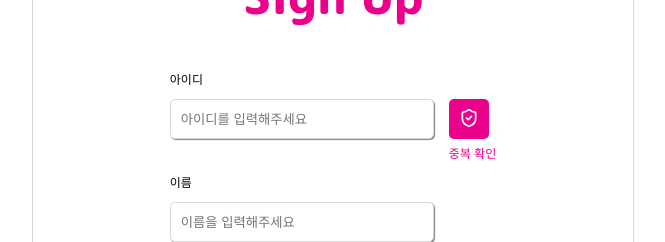
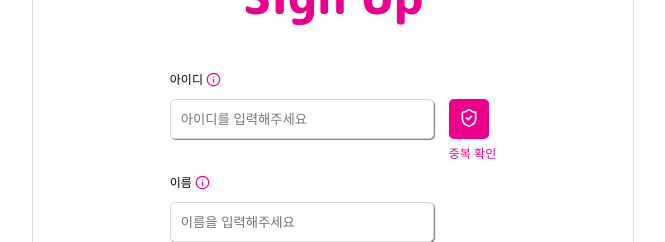
Before and after one commit to LG-compliment/LG-FrontEnd, a React (Create React App) app: page /sign-up in a window 1280 px wide. Shown: the part 244-486 px from the top of the page, without its empty margins (307-972 px from the left). Built offline with nearby package versions, Linux system fonts and the light colour scheme.

Commit message:
🚧 Fix : 아이디, 이름 유효성검사

```diff
--- a/src/Pages/Login/SignUp.jsx
+++ b/src/Pages/Login/SignUp.jsx
@@ -2,7 +2,7 @@ import React, { useEffect, useState } from 'react'
 import styled, { createGlobalStyle, css, keyframes } from 'styled-components';
 import Input from '../../ui/Input';
 import Button from '../../ui/Button';
-import { CircleArrowLeft, ShieldCheck } from 'lucide-react';
+import { CircleArrowLeft, ShieldCheck, Info } from 'lucide-react';
 import { checkId, signUp } from '../../api/api';
 
 
@@ -53,6 +53,9 @@ const SignUpForm = styled.div`
 const ItemTitle = styled.div`
     font-size: 12px;
     align-self: flex-start;
+    display: flex;
+    align-items: center;
+    position: relative; /* 추가 */
 `
 
 const SignUpButton = styled(Button)`
@@ -76,11 +79,11 @@ const BackIcon = styled(CircleArrowLeft)`
 `
 
 const CheckBtn = styled(({ isavailable, isChecked, ...rest }) => <Button {...rest} />)`
-  background-color: ${props => props.isavailable ? '#4CAF50' : props.isChecked ? '#FF4136' : '#EB008B'};
+  background-color: ${props => props.isChecked ? '#4CAF50' : props.isavailable ? '#FF4136' : '#EB008B'};
   width: 40px;
   height: 40px;
   &:hover {
-    background-color: ${props => props.isavailable ? '#4CAF50' : props.isChecked ? '#FF4136' : '#d10079'};
+    background-color: ${props => props.isChecked ? '#4CAF50' : props.isavailable ? '#FF4136' : '#d10079'};
   }
 
   &:active {
@@ -89,7 +92,7 @@ const CheckBtn = styled(({ isavailable, isChecked, ...rest }) => <Button {...res
 `;
 
 
-const ItemWrapper = styled.div`
+const ItemContainer = styled.div`
     display: flex;
     align-items: center;
 `
@@ -141,9 +144,7 @@ const CheckText = styled.span`
   font-size: 12px;
   cursor: pointer;
   margin-top: 5px;  // 버튼과 텍스트 사이의 간격
-  &:hover {
-    text-decoration: underline;
-  }
+
 `;
 
 const CheckWrapper = styled.div`
@@ -153,6 +154,42 @@ const CheckWrapper = styled.div`
   margin-left: 10px;  // 아이디 입력 필드와 버튼 사이의 간격
 `;
 
+const InfoIcon = styled(Info)`
+    color: #EB008B;
+    margin-inline-start: 3px;
+    cursor: pointer;
+`;
+
+const InfoTooltip = styled.div`
+  position: absolute;
+  top: 50%; /* 아이콘의 수직 중앙에 맞추기 */
+  left: 100%; /* 아이콘의 오른쪽에 위치하도록 설정 */
+  transform: translateY(-50%); /* 수직 중앙 정렬 */
+  background-color: #EB008B; /* Compliment Hub 색상 */
+  color: white;
+  padding: 5px 10px;
+  border-radius: 5px;
+  font-size: 12px;
+  white-space: nowrap;
+  z-index: 10;
+  opacity: ${props => (props.$isVisible ? 1 : 0)};
+  transition: opacity 0.3s ease;
+  pointer-events: none;
+
+  &:after {
+    content: '';
+    position: absolute;
+    top: 50%; /* 삼각형의 수직 중앙에 맞추기 */
+    left: -5px; /* 삼각형을 툴팁 왼쪽에 위치 */
+    margin-left: -5px;
+    border-width: 5px;
+    border-style: solid;
+    border-color: transparent #EB008B transparent transparent; /* 툴팁과 같은 색상으로 삼각형 설정 */
+  }
+`;
+
+
+
 function SignUp() {
     const [id, setId] = useState('');
     const [name, setName] = useState('');
@@ -161,6 +198,9 @@ function SignUp() {
     const [isIdAvailable, setIsIdAvailable] = useState(false);
     const [isIdChecked, setIsIdChecked] = useState(false);
     const [showTooltip, setShowTooltip] = useState(false);
+    const [isIdTooltipVisible, setIsIdTooltipVisible] = useState(false);
+    const [isNameTooltipVisible, setIsNameTooltipVisible] = useState(false);
+
 
     useEffect(() => {
         let timer;
@@ -176,17 +216,37 @@ function SignUp() {
         window.location.href = '/login';
     }
 
+    const validateId = (id) => {
+        const idPattern = /^(?=.*[a-zA-Z])(?=.*[0-9])[a-zA-Z0-9]{4,12}$/; // 영문 대소문자와 숫자를 모두 포함해야 함, 4~12자
+        return idPattern.test(id);
+    };
+    const validateName = (name) => {
+        const namePattern = /^[가-힣]+$/; // 한글만
+        return namePattern.test(name);
+    };
+
     const handleCheckId = async (e) => {
         e.preventDefault();
         if (!id) {
             alert('아이디를 입력해주세요.');
             return;
         }
+
+        if (!validateId(id)) { //유효성검사가 맞지 않을 경우 툴팁 보여줌
+            setIsIdTooltipVisible(true)
+            setTimeout(()=>{
+                setIsIdTooltipVisible(false)
+            },1000)
+            return;
+        }
+
         try {
-            const response = await checkId(id);
-            setIsIdAvailable(response.data.available);
-            setIsIdChecked(true);
-            setShowTooltip(true);
+            if(!isIdChecked){ //중복체크가 false일때만 실행
+                const response = await checkId(id);
+                setIsIdAvailable(response.data.available);
+                setIsIdChecked(true);
+                setShowTooltip(true);
+            }
         } catch (error) {
             console.error("Error checking ID:", error);
             setIsIdAvailable(false);
@@ -209,6 +269,14 @@ function SignUp() {
             alert('모든 필드를 입력해주세요.');
             return;
         }
+        if(!validateName(name)){
+
+            setIsNameTooltipVisible(true)
+            setTimeout(()=>{
+                setIsNameTooltipVisible(false)
+            },1000)
+            return;
+        }
         try {
             const response = await signUp(id, password, name);
             alert('회원가입이 완료되었습니다!');
@@ -227,8 +295,18 @@ function SignUp() {
                     <BackIcon onClick={clickBack}></BackIcon>
                     <SignUpTitle>Sign Up</SignUpTitle>
                     <SignUpForm>
-                        <ItemTitle>아이디</ItemTitle>
-                        <ItemWrapper>
+                        <ItemTitle>아이디
+                            <InfoIcon
+                                size={15}
+                                onMouseEnter={() => setIsIdTooltipVisible(true)}
+                                onMouseLeave={() => setIsIdTooltipVisible(false)}
+                            />
+                            {/* 툴팁 */}
+                            <InfoTooltip $isVisible={isIdTooltipVisible}>
+                                아이디는 영문 대소문자와 숫자를 모두 포함해야 하며, 길이는 4~12자여야 합니다.
+                            </InfoTooltip>
+                        </ItemTitle>
+                        <ItemContainer>
                             <InputCustom
                                 placeholder="아이디를 입력해주세요"
                                 onChange={(event) => {
@@ -250,8 +328,19 @@ function SignUp() {
                                 </CheckBtn>
                                 <CheckText onClick={handleCheckId}>중복 확인</CheckText>
                             </CheckWrapper>
-                        </ItemWrapper>
-                        <ItemTitle>이름</ItemTitle>
+
+                        </ItemContainer>
+                        <ItemTitle>이름
+                        <   InfoIcon
+                                size={15}
+                                onMouseEnter={() => setIsNameTooltipVisible(true)}
+                                onMouseLeave={() => setIsNameTooltipVisible(false)}
+                            />
+                            {/* 툴팁 */}
+                            <InfoTooltip $isVisible={isNameTooltipVisible}>
+                                이름은 한글만 입력할 수 있습니다.
+                            </InfoTooltip>
+                        </ItemTitle>
                         <InputCustom
                             placeholder="이름을 입력해주세요"
                             onChange={(event) => setName(event.target.value)}
```
